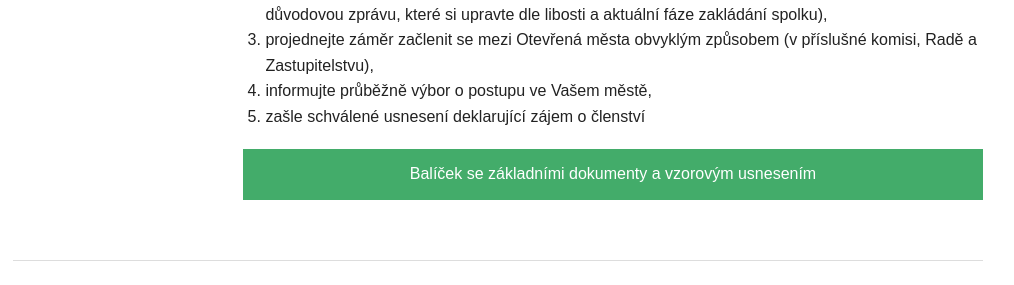
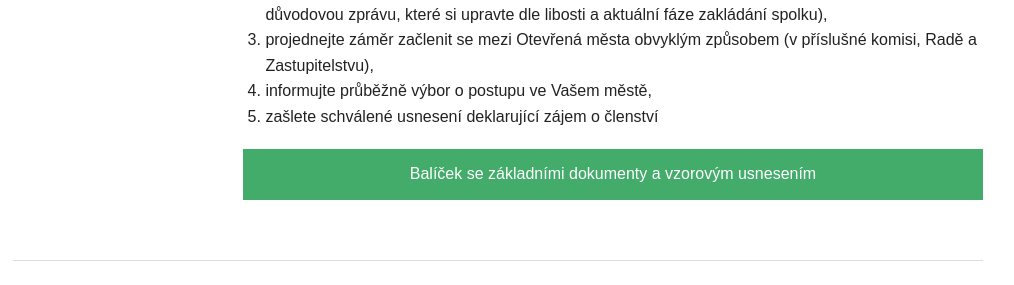
Before and after one commit to otevrenamesta/otevrenamesta.github.io, a Jekyll site: the page built from pages/clenstvi_new.md, in a window 1280 px wide and 900 px high, scrolled down 360 px. Shown: the part 152-437 px from the top of the window, without its empty margins (142-1156 px from the left). Built offline with Jekyll 4.4.1, drawn with Linux system fonts in a browser that asks for light colours; nearby versions of some CDN libraries; library files that are not in the unit come from our copies.

Commit message:
Update clenstvi_new.md

```diff
--- a/pages/clenstvi_new.md
+++ b/pages/clenstvi_new.md
@@ -23,7 +23,7 @@ Pokud máte **zájem stát se řádným členem**, je třeba učinit následují
 2. stáhnete a pročtěte si [balíček](/balicek/) (obsahuje návrh usnesení pro Zastupitelstvo a Radu Vašeho města a důvodovou zprávu, které si upravte dle libosti a aktuální fáze zakládání spolku),
 3. projednejte záměr začlenit se mezi Otevřená města obvyklým způsobem (v příslušné komisi, Radě a Zastupitelstvu),
 4. informujte průběžně výbor o postupu ve Vašem městě,
-5. zašle schválené usnesení deklarující zájem o členství
+5. zašlete schválené usnesení deklarující zájem o členství
 
 <a href="/balicek/" class="button expand success">Balíček se základními dokumenty a vzorovým usnesením</a>
 
```
